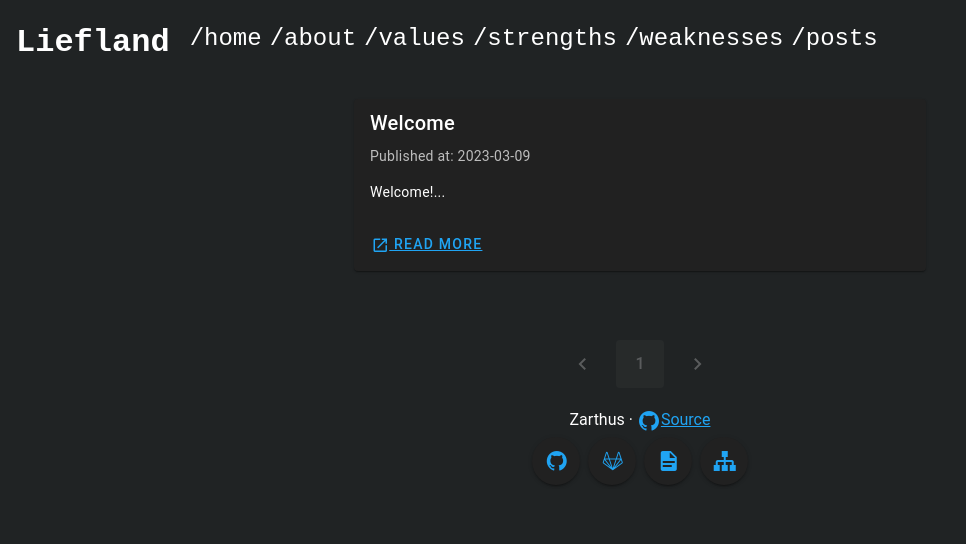
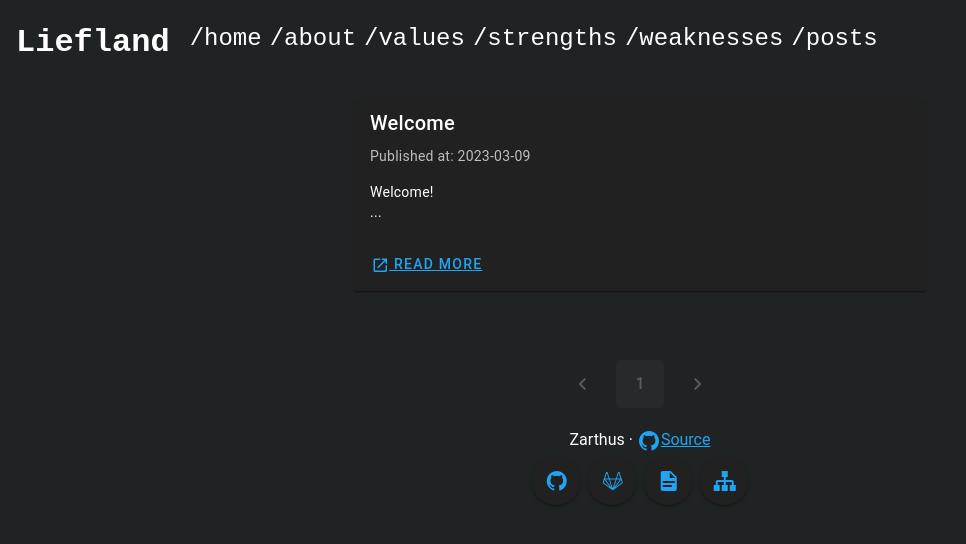
Before and after one commit to Zarthus/nomenclature, a Vue app: page /posts in a window 1280 px wide. Shown: the top 544 px of the page, without its empty margins (0-966 px from the left). Built offline with nearby package versions, Linux system fonts and the light colour scheme.

Commit message:
improve rendering of posts

```diff
--- a/src/components/PostPreview.vue
+++ b/src/components/PostPreview.vue
@@ -6,7 +6,12 @@ defineProps(['post']);
     <v-card>
         <v-card-title>{{ post.title }}</v-card-title>
         <v-card-subtitle>Published at: {{ post.published_at }}</v-card-subtitle>
-        <v-card-text>{{ post.headline.join(' ') }}...</v-card-text>
+        <v-card-text>
+            <p v-for="(paragraph, index) in post.headline" :key="index">
+                {{ paragraph }}
+            </p>
+            <p>...</p>
+        </v-card-text>
         <v-card-actions>
             <v-btn>
                 <z-link :href="post.uri" icon="mdi-open-in-new" :details="`Opens blog post ${post.title}`">
```
